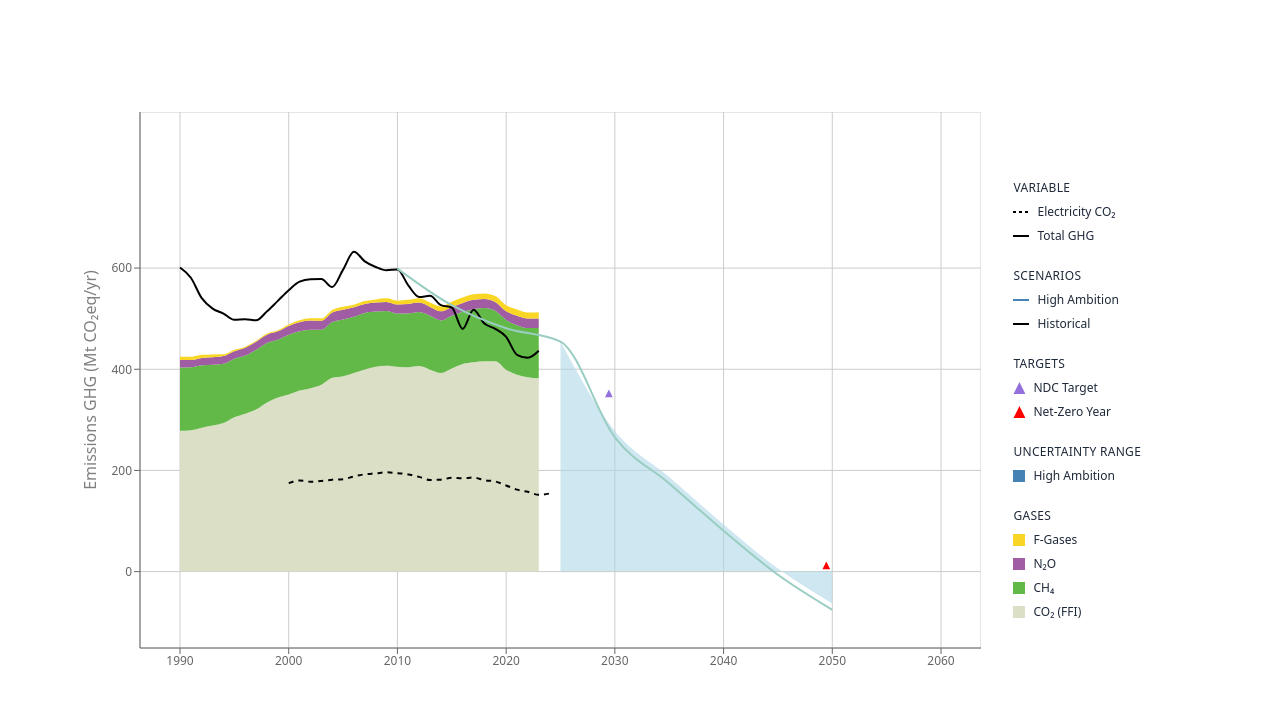
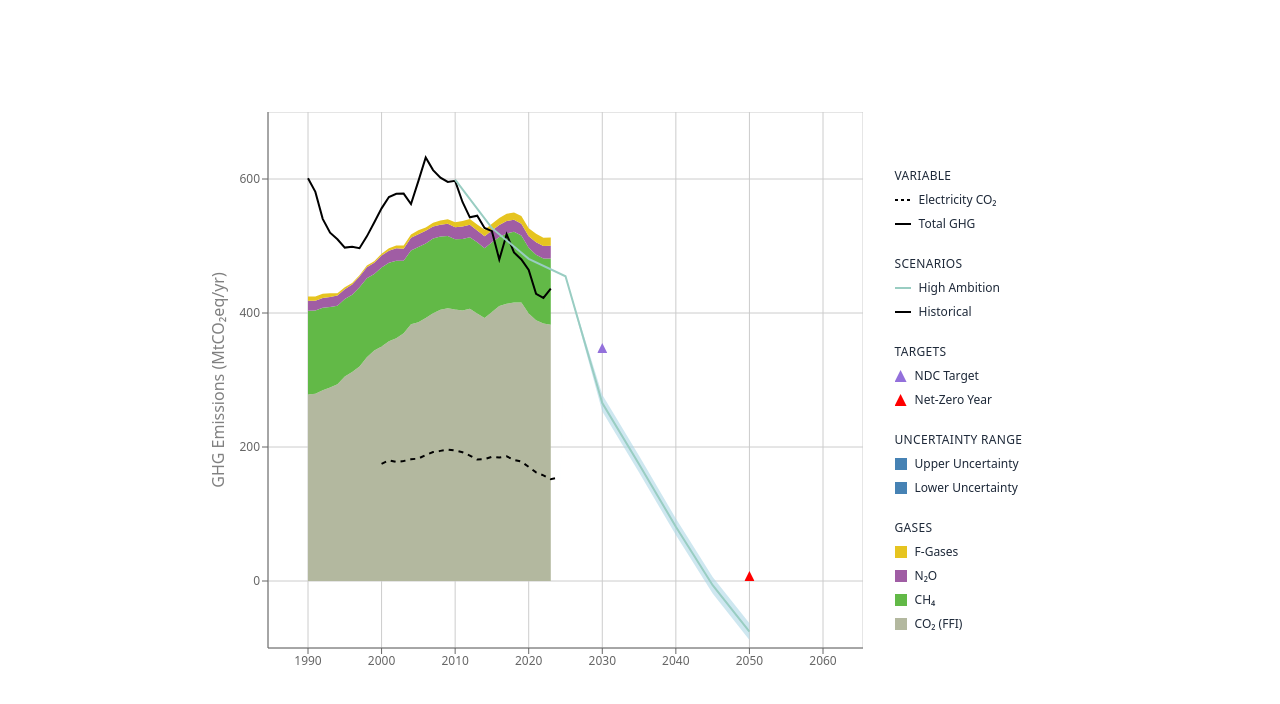
Before and after one commit to K25anjali/australia-graph, a React (Vite) app: page / in a window 1280 px wide. Shown: the top 704 px of the page. Built offline with nearby package versions, Linux system fonts and the light colour scheme.

Commit message:
fixes tooltip, legend and darken colour

```diff
--- a/src/App.jsx
+++ b/src/App.jsx
@@ -11,81 +11,69 @@ import {
 } from 'recharts';
 import { data } from './data';
 import CustomLegend from './CustomLegend';
-
+import { LEGEND_ITEMS } from './Utils';
 const App = () => {
   const [isTooltipActive, setIsTooltipActive] = useState(false);
   const chartRef = useRef(null);
-  const COLORS = {
-    // Variable
-    'Electricity': '#000000',
-    'Total GHG': '#000000',
 
-    // Scenarios
-    'High Ambition': '#99cdc2',
-    'Historical': '#000000',
-
-    // Targets
-    'NDC Target': '#9370db',
-    'Net-Zero Year': '#ff0000',
-
-    // Gases
-    'CO₂ (FFI)': '#dbdfc6',
-    'CH₄': '#62b947',
-    'N₂O': '#a05da4',
-    'F-Gases': '#f8d623',
-
-    // Uncertainty
-    'High Ambition': '#4682b4'
-  };
-
-  // Custom Tooltip Component
   const CustomTooltip = ({ active, payload, label }) => {
     if (active && payload && payload.length && isTooltipActive) {
+      const validPayload = payload.filter(
+        (entry) => entry.value !== null && entry.value !== undefined
+      );
 
-      const validPayload = payload.filter(entry => entry.value !== null && entry.value !== undefined);
+      const uncertaintyLower = data.find((d) => d.year === label)?.uncertaintyLower;
+      const uncertaintyUpper = data.find((d) => d.year === label)?.uncertaintyUpper;
+      const showUncertainty =
+        label >= 2010 &&
+        uncertaintyLower !== null &&
+        uncertaintyUpper !== null;
 
-      // Group entries by category
-      const categories = {
-        'Variable': ['Electricity', 'Total GHG'],
-        'Scenarios': ['High Ambition', 'Historical'],
-        'Targets': ['NDC Target', 'Net-Zero Year'],
-        'Gases': ['CO₂ (FFI)', 'CH₄', 'N₂O', 'F-Gases'],
-        'Uncertainty Range': ['Uncertainty Range'],
-      };
+      const payloadMap = Object.fromEntries(validPayload.map((p) => [p.name, p.value]));
 
-      // Get uncertainty range values
-      const uncertaintyLower = data.find(d => d.year === label)?.uncertaintyLower;
-      const uncertaintyUpper = data.find(d => d.year === label)?.uncertaintyUpper;
-      const showUncertainty = label >= 2010 && uncertaintyLower !== null && uncertaintyUpper !== null;
+      const groupedItems = LEGEND_ITEMS.reduce((acc, item) => {
+        if (!acc[item.category]) acc[item.category] = [];
+        acc[item.category].push(item);
+        return acc;
+      }, {});
 
       return (
         <div className="bg-white p-4 border border-gray-300 rounded shadow-md max-w-xs">
           <p className="font-medium mb-2">{`Year: ${label}`}</p>
-          {Object.entries(categories).map(([category, items]) => {
-            const validItems = validPayload.filter(entry =>
-              items.includes(entry.name) &&
-              (entry.name !== 'Uncertainty Range' || showUncertainty)
-            );
-            if (validItems.length === 0) return null;
+          {Object.entries(groupedItems).map(([category, items], catIndex) => {
+            // Filter items in this category that actually have values to show
+            const visibleItems = items.filter((item) => {
+              if (item.name === "Upper Uncertainty" && showUncertainty) return true;
+              if (item.name === "Lower Uncertainty" && showUncertainty) return true;
+              return payloadMap[item.name] !== undefined;
+            });
+
+            if (visibleItems.length === 0) return null; // ⬅️ don't render empty categories
 
             return (
-              <div key={category} className="mb-2">
-                <p className="font-medium text-xs uppercase tracking-wide text-gray-900">
-                  {category}
-                </p>
-                {validItems.map((entry, index) => (
-                  <p
-                    key={`item-${index}`}
-                    style={{
-                      color: COLORS[entry.name] || '#4682b4',
-                    }}
-                  >
-                    {entry.name === 'Uncertainty Range'
-                      ? `High Ambition: ${uncertaintyUpper} - ${uncertaintyLower} Mt CO₂eq/yr`
-                      : `${entry.name}: ${entry.value} Mt CO₂eq/yr`
-                    }
-                  </p>
-                ))}
+              <div key={catIndex}>
+                <h1 className="font-semibold mt-2">{category}</h1>
+                {visibleItems.map((item, index) => {
+                  if (item.name === "Upper " && showUncertainty) {
+                    return (
+                      <p key={`${catIndex}-${index}`} style={{ color: item.color }}>
+                        {item.name}: {uncertaintyUpper} Mt CO₂eq/yr
+                      </p>
+                    );
+                  }
+                  if (item.name === "Lower Uncertainty" && showUncertainty) {
+                    return (
+                      <p key={`${catIndex}-${index}`} style={{ color: item.color }}>
+                        {item.name}: {uncertaintyLower} Mt CO₂eq/yr
+                      </p>
+                    );
+                  }
+                  return (
+                    <p key={`${catIndex}-${index}`} style={{ color: item.color }}>
+                      {item.name}: {payloadMap[item.name]} Mt CO₂eq/yr
+                    </p>
+                  );
+                })}
               </div>
             );
           })}
@@ -95,11 +83,13 @@ const App = () => {
     return null;
   };
 
+
   // Custom Dot Component
-  const CustomizedDot = (props) => {
-    const { cx, cy, fill, strokeWidth = 1 } = props;
+  const CustomizedDot = ({ cx, cy, fill, stroke, strokeWidth = 1 }) => {
+    if (cx == null || cy == null) return null;
+
     return (
-      <svg x={cx - 10} y={cy - 10} width={8} height={8} viewBox="0 0 20 20">
+      <svg x={cx - 5} y={cy - 10} width={10} height={10} viewBox="0 0 20 20">
         <path
           d="M10 0 L20 20 L0 20 Z"
           fill={fill}
@@ -123,7 +113,7 @@ const App = () => {
 
   return (
     <div
-      className="max-w-6xl mx-auto h-screen max-md:h-auto px-4"
+      className="max-w-4xl mx-auto h-screen max-md:h-auto px-4"
       onClick={handleOutsideClick}
       onTouchStart={handleOutsideClick} // For mobile touch events
     >
@@ -157,7 +147,7 @@ const App = () => {
                 />
                 <YAxis
                   label={{
-                    value: 'Emissions GHG (Mt CO₂eq/yr)',
+                    value: 'GHG Emissions (MtCO₂eq/yr)',
                     angle: -90,
                     position: 'center',
                     offset: 30,
@@ -172,16 +162,16 @@ const App = () => {
 
                 {/* Area components */}
                 <Area
-                  type="monotone"
+                  type="linear"
                   dataKey="co2"
                   stackId="1"
                   stroke="transparent"
-                  fill="#dbdfc6"
+                  fill="#b3b89f"
                   fillOpacity={1}
                   name="CO₂ (FFI)"
                 />
                 <Area
-                  type="monotone"
+                  type="linear"
                   dataKey="ch4"
                   stackId="1"
                   stroke="transparent"
@@ -190,7 +180,7 @@ const App = () => {
                   name="CH₄"
                 />
                 <Area
-                  type="monotone"
+                  type="linear"
                   dataKey="n2o"
                   stackId="1"
                   stroke="transparent"
@@ -199,43 +189,35 @@ const App = () => {
                   name="N₂O"
                 />
                 <Area
-                  type="monotone"
+                  type="linear"
                   dataKey="fGases"
                   stackId="1"
                   stroke="transparent"
-                  fill="#f8d623"
+                  fill="#e6c420"
                   fillOpacity={1}
                   name="F-Gases"
                 />
 
                 {/* Uncertainty area */}
                 <Area
-                  type="monotone"
-                  dataKey="uncertaintyUpper"
+                  type="linear"
+                  dataKey="uncertaintyLower"
+                  stroke="none"
+                  fill="transparent"
+                  stackId="1"
+                />
+                <Area
+                  type="linear"
+                  dataKey={(d) => d.uncertaintyUpper - d.uncertaintyLower}
                   stroke="none"
                   fill="#add8e6"
                   stackId="1"
                   name="Uncertainty Range"
                 />
-                <Area
-                  type="monotone"
-                  dataKey="uncertaintyLower"
-                  stroke="none"
-                  fill="transparent"
-                  stackId="1"
-                />
-                {/* <Area
-                  type="monotone"
-                  dataKey={(d) => d.uncertaintyUpper - d.uncertaintyLower}
-                  stroke="none"
-                  fill="#add8e6"
-                  stackId="1"
-                  name="Uncertainty Range"
-                /> */}
 
                 {/* Line components */}
                 <Line
-                  type="monotone"
+                  type="linear"
                   dataKey="historical"
                   stroke="#000000"
                   strokeWidth={2}
@@ -243,7 +225,7 @@ const App = () => {
                   name="Total GHG"
                 />
                 <Line
-                  type="monotone"
+                  type="linear"
                   dataKey="highAmbition"
                   stroke="#99cdc2"
                   strokeWidth={2}
@@ -252,16 +234,16 @@ const App = () => {
                   name="High Ambition"
                 />
                 <Line
-                  type="monotone"
+                  type="linear"
                   dataKey="electricity"
                   stroke="#000000"
                   strokeWidth={2}
                   strokeDasharray="5 5"
                   dot={false}
-                  name="Electricity"
+                  name="Electricity CO₂"
                 />
                 <Line
-                  type="monotone"
+                  type="linear"
                   dataKey="ndcTarget"
                   stroke="transparent"
                   dot={<CustomizedDot fill="#9370db" stroke="#000000" strokeWidth={2} />}
@@ -269,7 +251,7 @@ const App = () => {
                   name="NDC Target"
                 />
                 <Line
-                  type="monotone"
+                  type="linear"
                   dataKey="netZero"
                   stroke="transparent"
                   dot={<CustomizedDot fill="#ff0000" stroke="#000000" strokeWidth={2} />}
--- a/src/CustomLegend.jsx
+++ b/src/CustomLegend.jsx
@@ -1,100 +1,27 @@
-// Define color mapping
-const COLORS = {
-    // Variable
-    'Electricity CO₂': '#000000',
-    'Total GHG': '#000000',
-
-    // Scenarios
-    'High Ambition': '#99cdc2',
-    'Historical': '#000000',
-
-    // Targets
-    'NDC Target': '#9370db',
-    'Net-Zero Year': '#ff0000',
-
-    // Gases
-    'CO₂ (FFI)': '#dbdfc6',
-    'CH₄': '#62b947',
-    'N₂O': '#a05da4',
-    'F-Gases': '#f8d623',
-
-    // Uncertainty
-    'High Ambition': '#4682b4'
-};
-
-const LINE_STYLES = {
-    'Electricity CO₂': '1 1',
-    'High Ambition': 'none',
-    'Historical': 'none',
-    'Total GHG': 'none',
-};
-
-const TARGET_ITEMS = ['NDC Target', 'Net-Zero Year'];
-const SCENARIO_ITEMS = ['High Ambition', 'Historical'];
-const GHG_LINE_ITEMS = ['Total GHG'];
+import { memo } from 'react';
+import { LEGEND_ITEMS, groupByCategory, ICON_STYLES } from './Utils';
 
 const CustomLegend = () => {
-    // Group items by category in the correct order
-    const categories = {
-        'Variable': ['Electricity CO₂', 'Total GHG'],
-        'Scenarios': ['High Ambition', 'Historical'],
-        'Targets': ['NDC Target', 'Net-Zero Year'],
-        'Uncertainty Range': ['High Ambition'],
-        'Gases': ['F-Gases', 'N₂O', 'CH₄', 'CO₂ (FFI)'],
-    };
+    const groupedItems = groupByCategory(LEGEND_ITEMS);
 
     return (
-        <div className="p-8 space-y-6 w-64 flex flex-col text-gray-800 justify-center">
-            {Object.entries(categories).map(([category, items]) => (
-                <div key={category}>
-                    <div className="font-medium mb-2 text-xs uppercase tracking-wide">
-                        {category}
-                    </div>
-                    <div className="flex flex-col gap-2">
-                        {items.map(item => (
-                            <div key={item} className="flex items-center text-xs">
-                                {LINE_STYLES[item] === '1 1' ? (
-                                    // For dashed lines (Electricity CO₂)
-                                    <div
-                                        className="w-4 h-0.5 mr-2"
-                                        style={{
-                                            background: `repeating-linear-gradient(to right, ${COLORS[item]} 0, ${COLORS[item]} 3px, transparent 3px, transparent 6px)`
-                                        }}
-                                    />
-                                ) : TARGET_ITEMS.includes(item) ? (
-                                    // For targets (triangle shape)
-                                    <div
-                                        className="w-3 h-3 mr-2"
-                                        style={{
-                                            backgroundColor: COLORS[item],
-                                            clipPath: 'polygon(50% 0%, 0% 100%, 100% 100%)'
-                                        }}
-                                    />
-                                ) : (category === 'Scenarios' && SCENARIO_ITEMS.includes(item)) || GHG_LINE_ITEMS.includes(item) ? (
-                                    // For scenarios and GHG (line shape)
-                                    <div
-                                        className="w-4 h-0.5 mr-2"
-                                        style={{
-                                            backgroundColor: COLORS[item]
-                                        }}
-                                    />
-                                ) : (
-                                    // For solid colors (areas)
-                                    <div
-                                        className="w-3 h-3 mr-2"
-                                        style={{
-                                            backgroundColor: COLORS[item]
-                                        }}
-                                    />
-                                )}
-                                <span>{item}</span>
+        <div className="p-8 space-y-6 w-64 flex flex-col text-gray-800 justify-center text-xs">
+            {Object.entries(groupedItems).map(([category, items]) => (
+                <div key={category} className="space-y-2">
+                    <div className="font-medium uppercase tracking-wide">{category}</div>
+                    {items.map(({ name, color, style }) => {
+                        const { className, getStyle } = ICON_STYLES[style] || ICON_STYLES.area;
+                        return (
+                            <div key={name} className="flex items-center">
+                                <div className={className} style={getStyle(color)} />
+                                <span>{name}</span>
                             </div>
-                        ))}
-                    </div>
+                        );
+                    })}
                 </div>
             ))}
         </div>
     );
 };
 
-export default CustomLegend;
+export default memo(CustomLegend);
--- /dev/null
+++ b/src/CustomTooltip.jsx
@@ -0,0 +1,73 @@
+import { memo } from 'react';
+
+// Centralized data configuration with tooltip property
+const LEGEND_ITEMS = [
+    { name: 'Electricity CO₂', color: '#000000', style: 'dashed', category: 'Variable', tooltip: 'CO₂ emissions from electricity production' },
+    { name: 'Total GHG', color: '#000000', style: 'line', category: 'Variable', tooltip: 'Total greenhouse gas emissions' },
+    { name: 'High Ambition', color: '#99cdc2', style: 'line', category: 'Scenarios', tooltip: 'High ambition scenario for emissions reduction' },
+    { name: 'Historical', color: '#000000', style: 'line', category: 'Scenarios', tooltip: 'Historical emissions data' },
+    { name: 'NDC Target', color: '#9370db', style: 'triangle', category: 'Targets', tooltip: 'Nationally Determined Contribution target' },
+    { name: 'Net-Zero Year', color: '#ff0000', style: 'triangle', category: 'Targets', tooltip: 'Year targeted for net-zero emissions' },
+    { name: 'Uncertainty Upper', color: '#4682b4', style: 'area', category: 'Uncertainty Range', tooltip: 'Upper bound of uncertainty range' },
+    { name: 'Uncertainty Lower', color: '#4682b4', style: 'area', category: 'Uncertainty Range', tooltip: 'Lower bound of uncertainty range' },
+    { name: 'F-Gases', color: '#f8d623', style: 'area', category: 'Gases', tooltip: 'Fluorinated gases emissions' },
+    { name: 'N₂O', color: '#a05da4', style: 'area', category: 'Gases', tooltip: 'Nitrous oxide emissions' },
+    { name: 'CH₄', color: '#62b947', style: 'area', category: 'Gases', tooltip: 'Methane emissions' },
+    { name: 'CO₂ (FFI)', color: '#dbdfc6', style: 'area', category: 'Gases', tooltip: 'CO₂ from fossil fuels and industry' }
+];
+
+// Group items by category for rendering
+const groupByCategory = (items) =>
+    items.reduce((acc, item) => {
+        acc[item.category] = acc[item.category] || [];
+        acc[item.category].push(item);
+        return acc;
+    }, {});
+
+// Constants for icon styles
+const ICON_STYLES = {
+    dashed: {
+        className: 'w-4 h-0.5 mr-2', getStyle: (color) => ({
+            background: `repeating-linear-gradient(to right, ${color} 0, ${color} 3px, transparent 3px, transparent 6px)`
+        })
+    },
+    triangle: {
+        className: 'w-3 h-3 mr-2', getStyle: (color) => ({
+            backgroundColor: color,
+            clipPath: 'polygon(50% 0%, 0% 100%, 100% 100%)'
+        })
+    },
+    line: { className: 'w-4 h-0.5 mr-2', getStyle: (color) => ({ backgroundColor: color }) },
+    area: { className: 'w-3 h-3 mr-2', getStyle: (color) => ({ backgroundColor: color }) }
+};
+
+const CustomLegend = ({ title = 'Legend' }) => {
+    const groupedItems = groupByCategory(LEGEND_ITEMS);
+
+    return (
+        <div className="p-8 space-y-6 w-64 flex flex-col text-gray-800 justify-center text-xs">
+            <h2 className="text-sm font-bold uppercase tracking-wide">{title}</h2>
+            {Object.entries(groupedItems).map(([category, items]) => (
+                <div key={category} className="space-y-2">
+                    <div className="font-medium uppercase tracking-wide">{category}</div>
+                    {items.map(({ name, color, style, tooltip }) => {
+                        const { className, getStyle } = ICON_STYLES[style] || ICON_STYLES.area;
+                        return (
+                            <div key={name} className="flex items-center group relative" aria-label={tooltip}>
+                                <div className={className} style={getStyle(color)} />
+                                <span>{name}</span>
+                                {tooltip && (
+                                    <div className="absolute left-0 top-full mt-1 hidden group-hover:block bg-gray-800 text-white text-xs rounded py-1 px-2 z-10 w-max max-w-xs">
+                                        {tooltip}
+                                    </div>
+                                )}
+                            </div>
+                        );
+                    })}
+                </div>
+            ))}
+        </div>
+    );
+};
+
+export default memo(CustomLegend);
--- /dev/null
+++ b/src/Utils.jsx
@@ -0,0 +1,39 @@
+export const LEGEND_ITEMS = [
+    { name: 'Electricity CO₂', color: '#000000', style: 'dashed', category: 'Variable' },
+    { name: 'Total GHG', color: '#000000', style: 'line', category: 'Variable' },
+    { name: 'High Ambition', color: '#99cdc2', style: 'line', category: 'Scenarios' },
+    { name: 'Historical', color: '#000000', style: 'line', category: 'Scenarios' },
+    { name: 'NDC Target', color: '#9370db', style: 'triangle', category: 'Targets' },
+    { name: 'Net-Zero Year', color: '#ff0000', style: 'triangle', category: 'Targets' },
+    { name: 'Upper Uncertainty', color: '#4682b4', style: 'area', category: 'Uncertainty Range' },
+    { name: 'Lower Uncertainty', color: '#4682b4', style: 'area', category: 'Uncertainty Range' },
+    { name: 'F-Gases', color: '#e6c420', style: 'area', category: 'Gases' },
+    { name: 'N₂O', color: '#a05da4', style: 'area', category: 'Gases' },
+    { name: 'CH₄', color: '#62b947', style: 'area', category: 'Gases' },
+    { name: 'CO₂ (FFI)', color: '#b3b89f', style: 'area', category: 'Gases' }
+];
+
+// Group items by category for rendering
+export const groupByCategory = (items) =>
+    items.reduce((acc, item) => {
+        acc[item.category] = acc[item.category] || [];
+        acc[item.category].push(item);
+        return acc;
+    }, {});
+
+// Constants for icon styles
+export const ICON_STYLES = {
+    dashed: {
+        className: 'w-4 h-0.5 mr-2', getStyle: (color) => ({
+            background: `repeating-linear-gradient(to right, ${color} 0, ${color} 3px, transparent 3px, transparent 6px)`
+        })
+    },
+    triangle: {
+        className: 'w-3 h-3 mr-2', getStyle: (color) => ({
+            backgroundColor: color,
+            clipPath: 'polygon(50% 0%, 0% 100%, 100% 100%)'
+        })
+    },
+    line: { className: 'w-4 h-0.5 mr-2', getStyle: (color) => ({ backgroundColor: color }) },
+    area: { className: 'w-3 h-3 mr-2', getStyle: (color) => ({ backgroundColor: color }) }
+};
```
